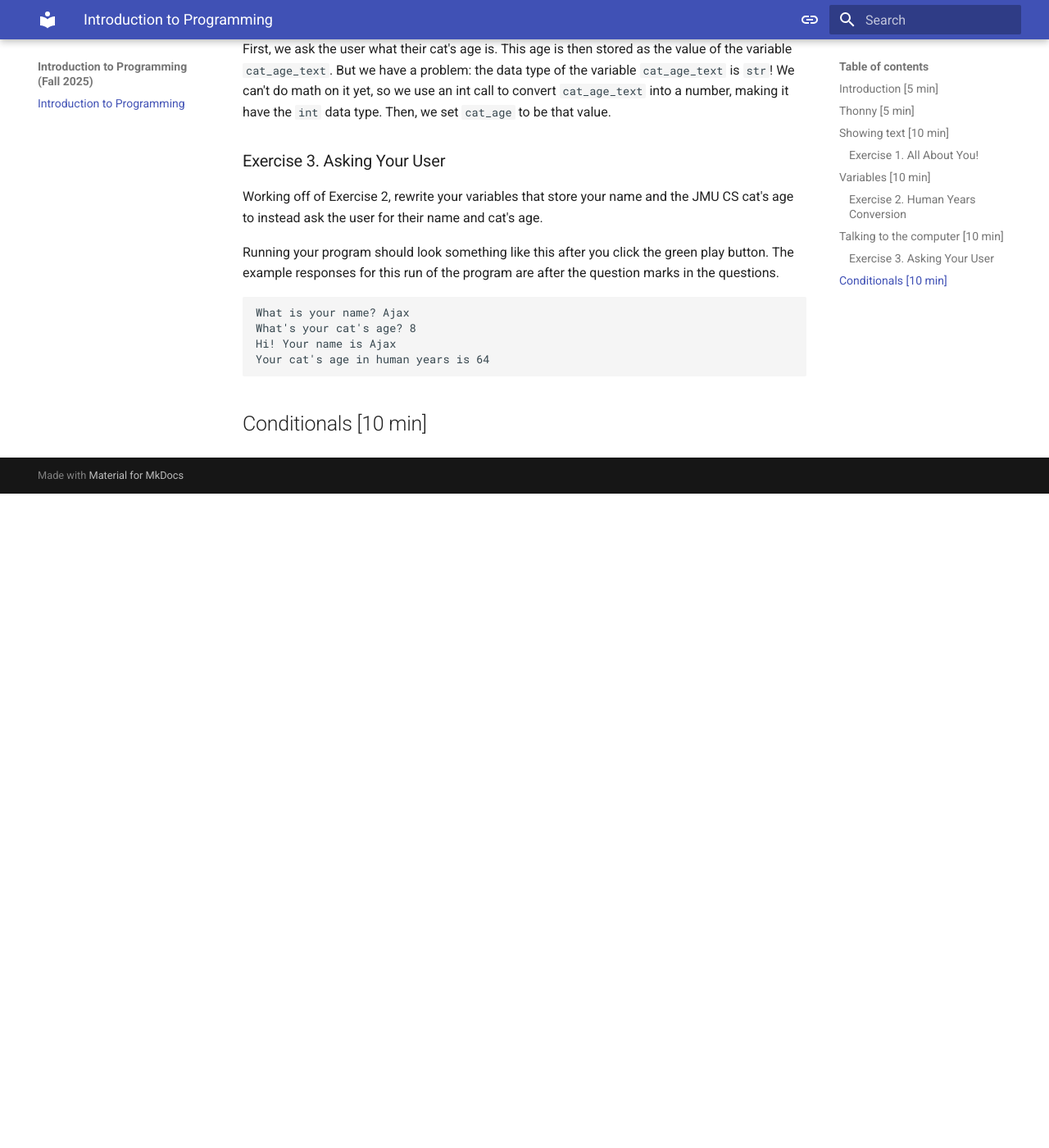
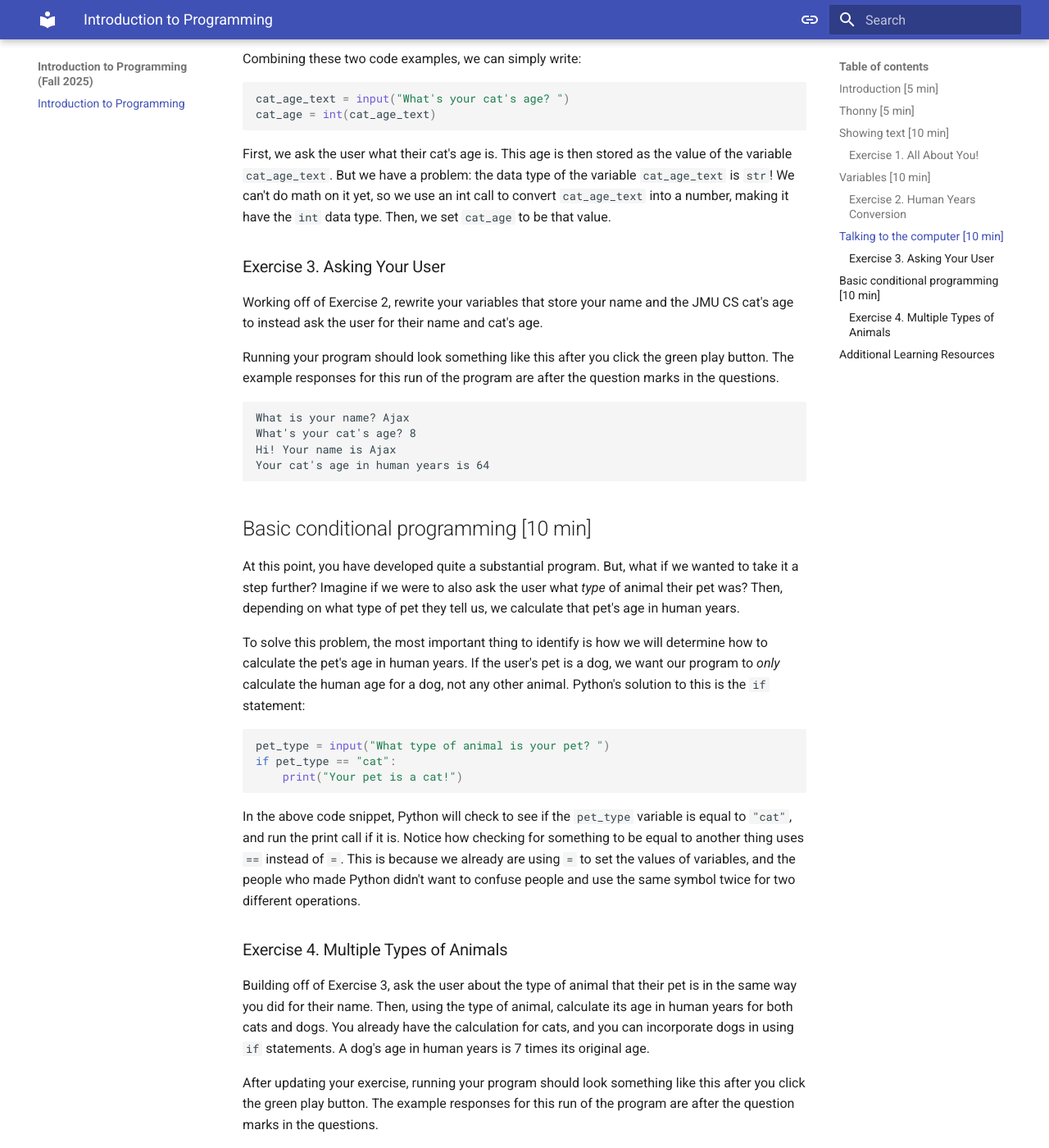
Before and after one commit to ajaxvp/digital-f25-itp, an MkDocs documentation site: the page built from docs/index.md, in a window 1280 px wide and 1400 px high, scrolled down 5467 px. Shown: the whole window at 82% size. Built offline with MkDocs 1.6.1 and Material for MkDocs 9.7.7, drawn with Linux system fonts in a browser that asks for light colours; before the commit the page ends 6069 px from its top, so only the background shows below that; some of the changed text lies outside the part shown.

Commit message:
finished write-up

````diff
--- a/docs/index.md
+++ b/docs/index.md
@@ -132,15 +132,19 @@ Although it's pretty cool that we can do calculations like finding the human age
 Luckily, Python provides us this ability! We can make an **input call** to ask the user about stuff we care about:
 
 ```py
-input("What's your cat's age?")
+input("What's your cat's age? ")
 ```
+
+!!! note annotate "Note"
+
+    The space after the question mark in the question we're asking will put space between the question and the user's response.
 
 We have a problem, though. After we ask the user for their cat's age, how do we get their response?
 
 It turns out that input calls are a little more special than our print calls from earlier. By making a variable and setting its value to our input call, we can get the response!
 
 ```py
-cat_age_text = input("What's your cat's age?")
+cat_age_text = input("What's your cat's age? ")
 ```
 
 For example, if I were to run this code (by hitting the green arrow button in the top left) and type `8` when it asked me for my cat's age, the `cat_age_text` variable would have the value `"8"`.
@@ -162,7 +166,7 @@ With the **int call**, we can convert `"20"` (which has the data type `str`) int
 Combining these two code examples, we can simply write:
 
 ```py
-cat_age_text = input("What's your cat's age?")
+cat_age_text = input("What's your cat's age? ")
 cat_age = int(cat_age_text)
 ```
 
@@ -181,4 +185,38 @@ Hi! Your name is Ajax
 Your cat's age in human years is 64
 ```
 
-## Conditionals [10 min]
+## Basic conditional programming [10 min]
+
+At this point, you have developed quite a substantial program. But, what if we wanted to take it a step further? Imagine if we were to also ask the user what *type* of animal their pet was? Then, depending on what type of pet they tell us, we calculate that pet's age in human years.
+
+To solve this problem, the most important thing to identify is how we will determine how to calculate the pet's age in human years. If the user's pet is a dog, we want our program to *only* calculate the human age for a dog, not any other animal. Python's solution to this is the `if` statement:
+
+```py
+pet_type = input("What type of animal is your pet? ")
+if pet_type == "cat":
+    print("Your pet is a cat!")
+```
+
+In the above code snippet, Python will check to see if the `pet_type` variable is equal to `"cat"`, and run the print call if it is. Notice how checking for something to be equal to another thing uses `==` instead of `=`. This is because we already are using `=` to set the values of variables, and the people who made Python didn't want to confuse people and use the same symbol twice for two different operations.
+
+### Exercise 4. Multiple Types of Animals
+
+Building off of Exercise 3, ask the user about the type of animal that their pet is in the same way you did for their name. Then, using the type of animal, calculate its age in human years for both cats and dogs. You already have the calculation for cats, and you can incorporate dogs in using `if` statements. A dog's age in human years is 7 times its original age.
+
+After updating your exercise, running your program should look something like this after you click the green play button. The example responses for this run of the program are after the question marks in the questions.
+
+```
+What is your name? Ajax
+What's your pet's age? 8
+What type of animal is your pet? dog
+Hi! Your name is Ajax
+Your dog's age in human years is 56
+```
+
+## Additional Learning Resources
+
+Thanks to [Dr. Chris Mayfield](https://w3.cs.jmu.edu/mayfiecs) from the JMU Computer Science Department for compiling these resources!
+
+ - [W3Schools Tutorial](https://www.w3schools.com/python)
+ - [Python for Everybody](https://www.py4e.com/book)
+ - [The Coder's Apprentice](https://www.spronck.net/pythonbook)
````
Also changed, not shown: 1 other file.
